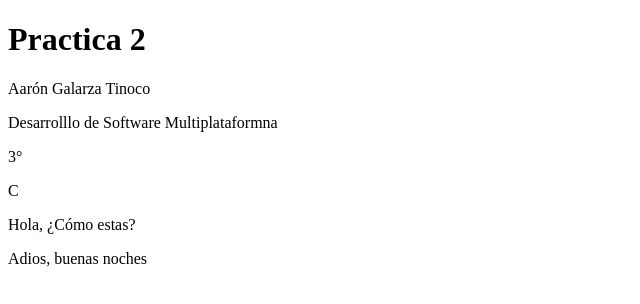
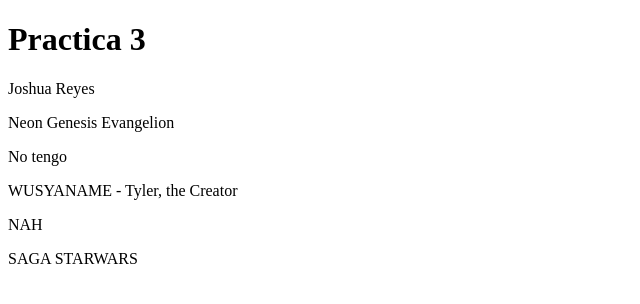
Before and after one commit to AaronGT03/practica2, a plain HTML site: page index.html in a window 1280 px wide. Shown: the whole page, without its empty margins (0-640 px from the left). Drawn offline with Linux system fonts and the light colour scheme.

Commit message:
[UPDATE]indexHTML

```diff
--- a/index.html
+++ b/index.html
@@ -7,12 +7,12 @@
     <title>Document</title>
 </head>
 <body>
-    <h1>Practica 2</h1>
-    <p>Aarón Galarza Tinoco</p>
-    <p>Desarrolllo de Software Multiplataformna</p>
-    <p>3°</p>
-    <p>C</p>
-    <p>Hola, ¿Cómo estas?</p>
-    <p>Adios, buenas noches</p>
+    <h1>Practica 3</h1>
+    <p>Joshua Reyes</p>
+    <p>Neon Genesis Evangelion</p>
+    <p>No tengo</p>
+    <p>WUSYANAME - Tyler, the Creator</p>
+    <p>NAH</p>
+    <p>SAGA STARWARS</p>
 </body>
 </html>
```
